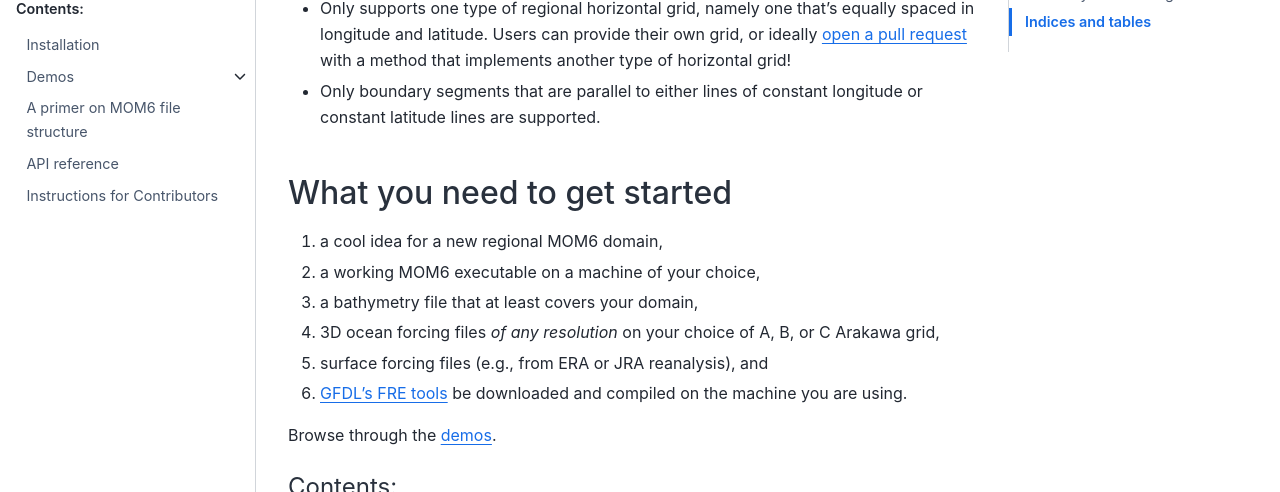
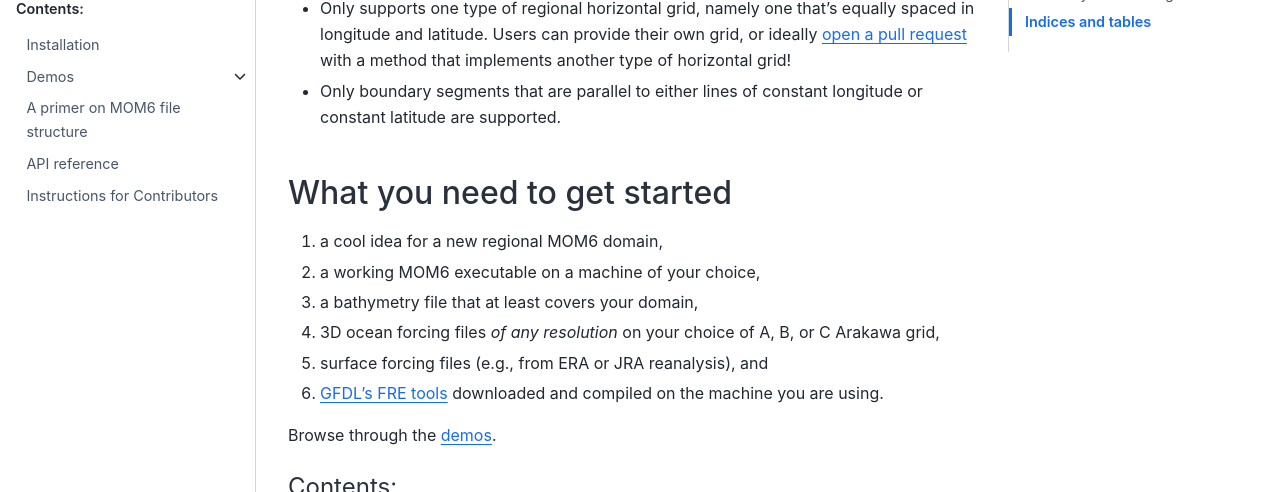
Before and after one commit to COSIMA/regional-mom6, a Sphinx documentation site: the page built from docs/index.rst, in a window 1280 px wide and 900 px high, scrolled down 873 px. Shown: the part 179-671 px from the top of the window. Built offline with Sphinx 7.4.7 and the Sphinx Book theme 1.1.4, drawn with Linux system fonts in a browser that asks for light colours; pages that are not in the unit, such as notebooks, are missing from menus.

Commit message:
small tweaks to docs index.rst

```diff
--- a/docs/index.rst
+++ b/docs/index.rst
@@ -39,7 +39,7 @@ Limitations
   and latitude. Users can provide their own grid, or ideally `open a pull request`_ with a method
   that implements another type of horizontal grid!
 - Only boundary segments that are parallel to either lines of constant longitude or constant latitude
-  lines are supported.
+  are supported.
 
 
 What you need to get started
@@ -50,7 +50,7 @@ What you need to get started
 3. a bathymetry file that at least covers your domain,
 4. 3D ocean forcing files *of any resolution* on your choice of A, B, or C Arakawa grid,
 5. surface forcing files (e.g., from ERA or JRA reanalysis), and
-6. `GFDL's FRE tools <https://github.com/NOAA-GFDL/FRE-NCtools>`_ be downloaded and compiled on the machine you are using.
+6. `GFDL's FRE tools <https://github.com/NOAA-GFDL/FRE-NCtools>`_ downloaded and compiled on the machine you are using.
 
 Browse through the `demos <demos.html>`_.
 
```
